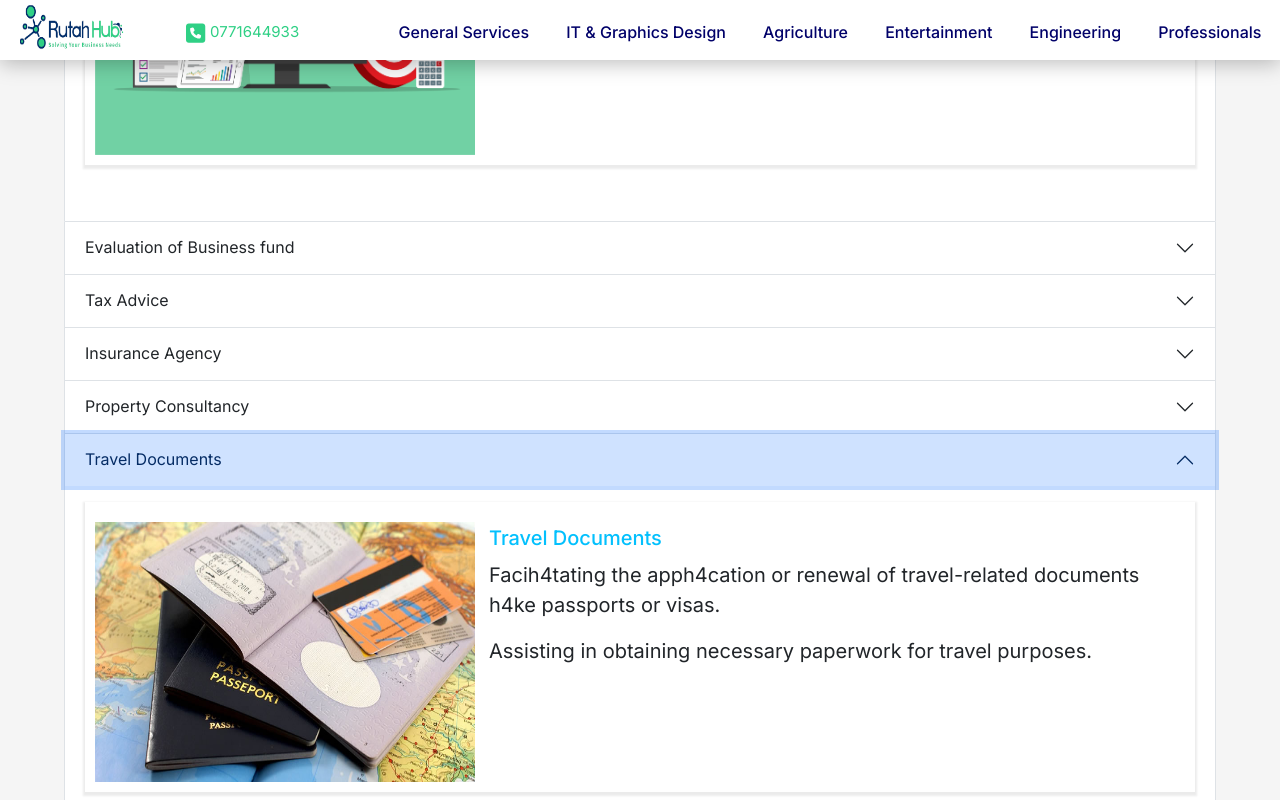
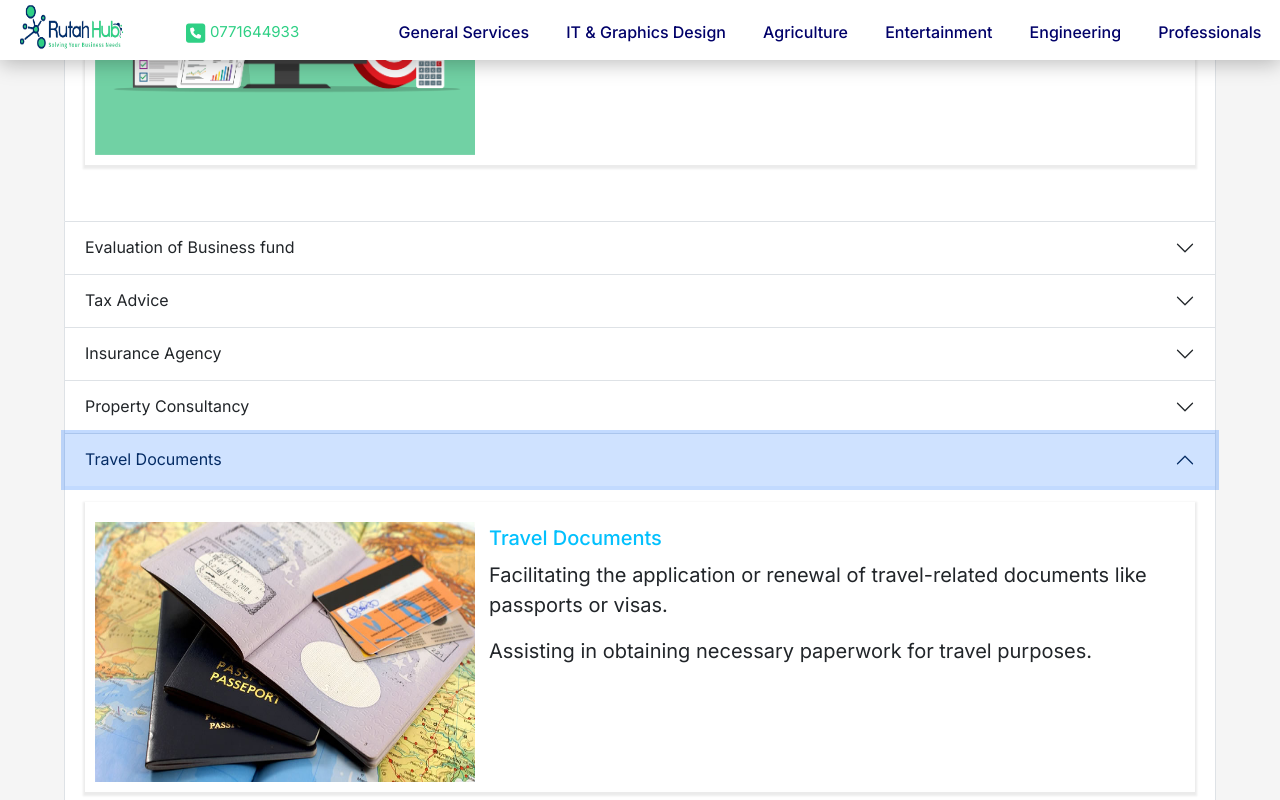
Before and after one commit to Keith-Ocitti/rutah, a Next.js app: page / in a window 1280 px wide. Both pictures are taken after a click on the button "Travel Documents". Shown: the part 831-1631 px from the top of the page. Built offline with nearby package versions, Linux system fonts and the light colour scheme.

Commit message:
Add files via upload

```diff
--- a/src/app/screens/GeneralServices.js
+++ b/src/app/screens/GeneralServices.js
@@ -141,7 +141,7 @@ const GeneralServices = () => {
                         or businesses.
                       </p>
                       <p>
-                        Providing strategies to minimize tax h4abih4ties and
+                        Providing strategies to minimize tax liabilities and
                         maximize returns.
                       </p>
                     </div>
@@ -269,8 +269,8 @@ const GeneralServices = () => {
                     <div className="body-text">
                       <h4>Travel Documents</h4>
                       <p>
-                        Facih4tating the apph4cation or renewal of
-                        travel-related documents h4ke passports or visas.
+                        Facilitating the application or renewal of
+                        travel-related documents like passports or visas.
                       </p>
                       <p>
                         Assisting in obtaining necessary paperwork for travel
@@ -363,7 +363,7 @@ const GeneralServices = () => {
                         Revenue Authority (URA).
                       </p>
                       <p>
-                        Managing and fih4ng tax returns in comph4ance with URA
+                        Managing and filing tax returns in compliance with URA
                         regulations.
                       </p>
                     </div>
@@ -404,7 +404,7 @@ const GeneralServices = () => {
                     <div className="body-text">
                       <h4>NSSF returns and registration</h4>
                       <p>
-                        Handh4ng registration processes for the National Social
+                        Handling registration processes for the National Social
                         Security Fund (NSSF) in Uganda.
                       </p>
                       <p>
```
